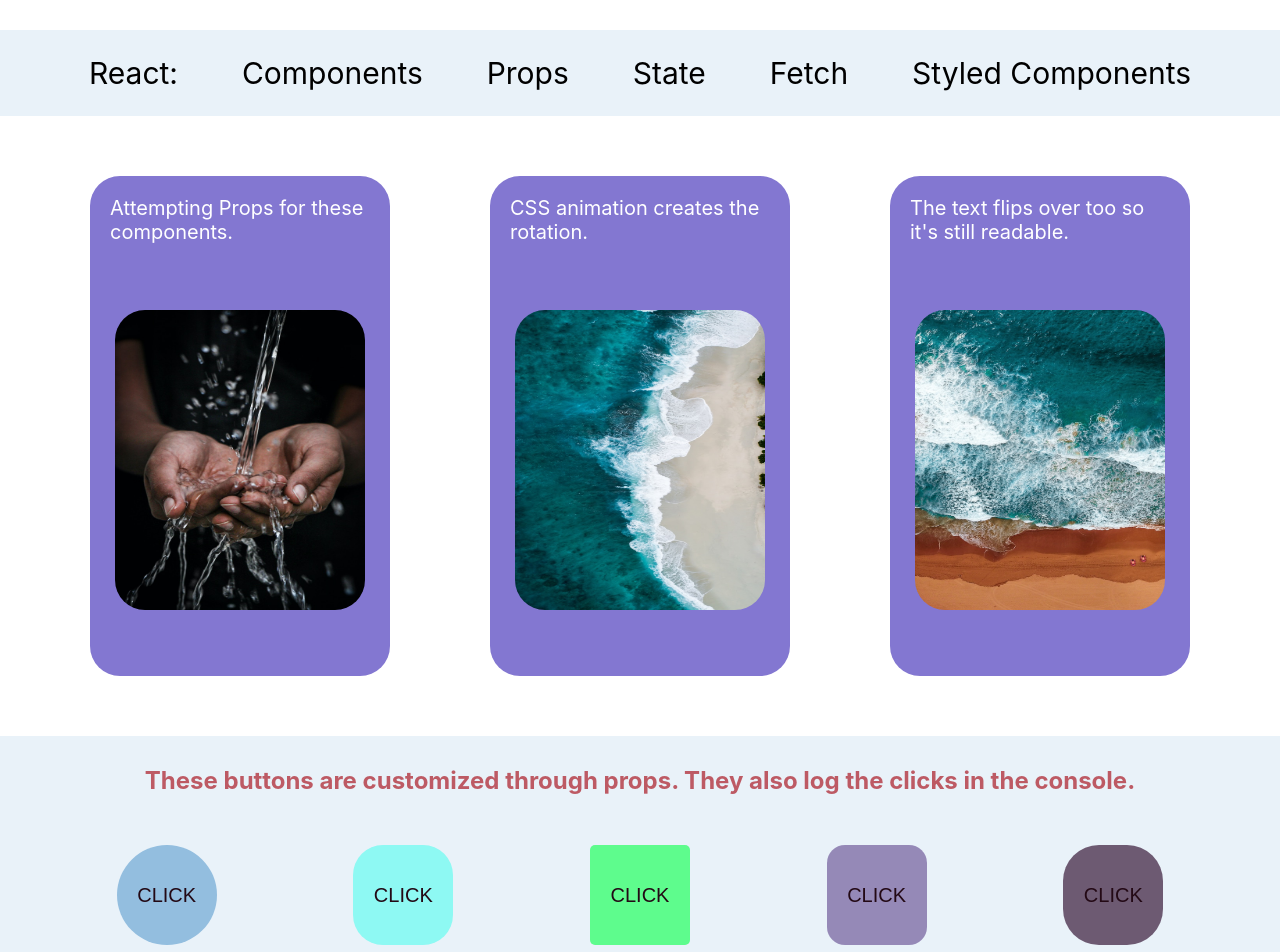
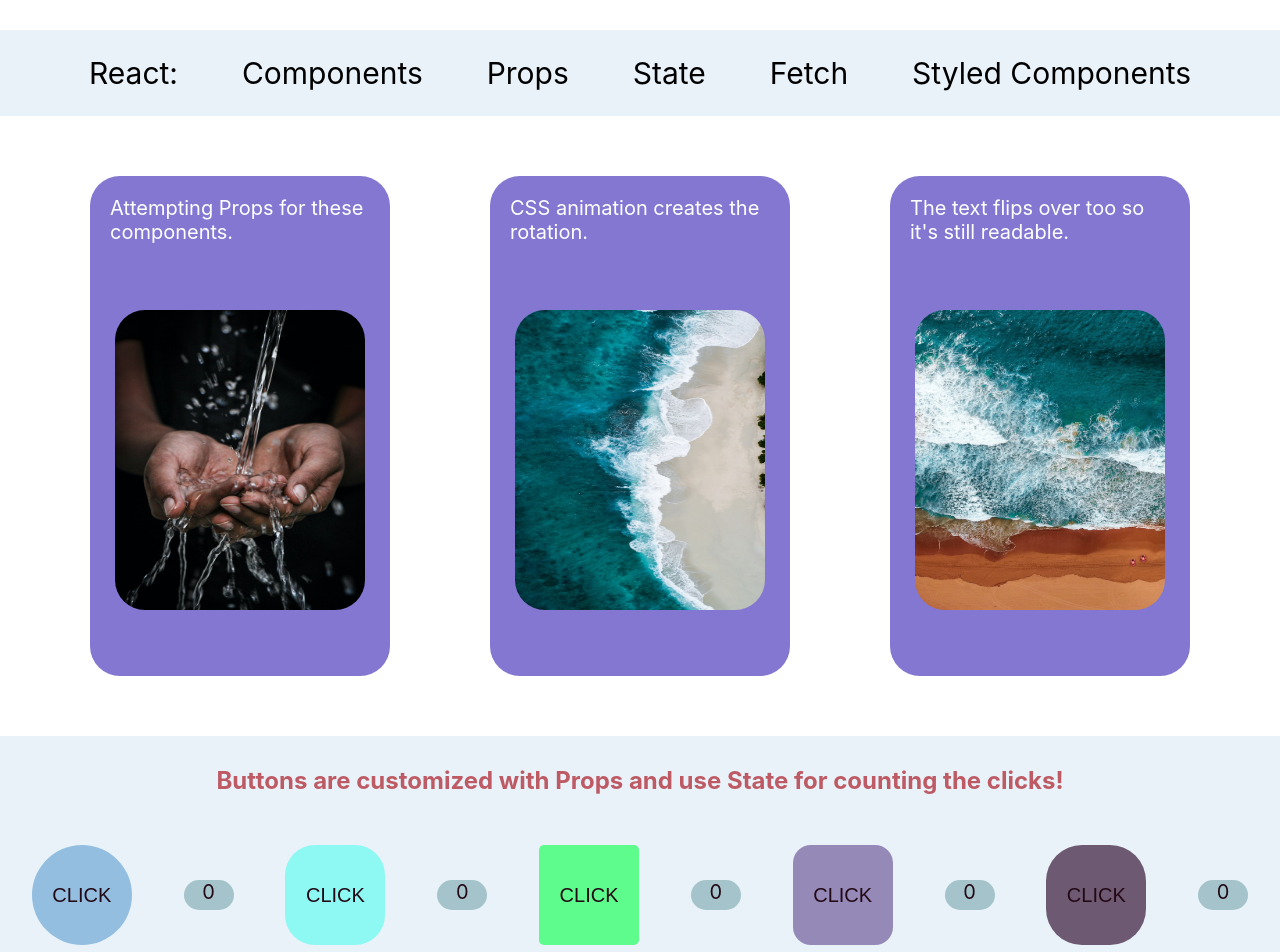
Before and after one commit to PilaPina/ReactOne, a React (Create React App) app: page / in a window 1280 px wide. Shown: the top 952 px of the page. Built offline with nearby package versions, Linux system fonts and the light colour scheme.

Commit message:
added state to buttons. Count and onMouseEnter. Added to Readme.

```diff
--- a/src/App.tsx
+++ b/src/App.tsx
@@ -24,7 +24,7 @@ function App() {
         <InfoCards text="The text flips over too so it's still readable." imageSrc={imageSrc3} />
       </div>
       <div className='buttonContainer'>
-        <h2 className="text">These buttons are customized through props. They also log the clicks in the console.</h2>
+        <h2 className="text">Buttons are customized with Props and use State for counting the clicks!</h2>
         <div className='buttonDiv'>
           <Button color="rgb(147, 190, 223)" radius={50}></Button>
           <Button color="rgb(142, 249, 243)" radius={30}></Button>
--- a/src/Button.tsx
+++ b/src/Button.tsx
@@ -1,4 +1,7 @@
-// // Define a type `Props` for the properties that the `Button` component can accept.
+import {useState} from 'react';
+// useState and setFunction. When we create a variable using useState, it returns an array with two elements: the current state value and a function to update that state. That function is called setFunction.
+
+// Define a type `Props` for the properties that the `Button` component can accept.
 type Props = {
     color?:string   // this is if we want different colors, it's a parameter, but it complains at first and then we specify color. Also put {color} inside the const Button
                     // we define the color for buttons int the app.tsx
@@ -9,6 +12,8 @@ type Props = {
 // We added more buttons into app.tsx with different styles, we use props for that (same as html attributes, like href, class, id etc)
 
 const Button  = ({color, radius}:Props) => {   // have to add color and radius in the button variable
+    const [count, setCount] = useState(0);   //  The count is the current state value. And setCount is the setFunction.
+
     const styles = {    // this needs to be an object. Here I am adding more styles to the button below.
         backgroundColor: color || "rgb(109, 90, 114)",
         borderRadius: radius? radius+"px": "5px",   // this is saying if radius is defined then we'll add px to it or else have the radius be 10px.
@@ -20,15 +25,40 @@ const Button  = ({color, radius}:Props) => {   // have to add color and radius i
         cursor: "pointer",
         borderStyle: "hidden",
     }
-    // Define a function `handleClick` that will be called when the button is clicked.
+
+    const textStyle = {
+        backgroundColor: "rgba(4, 88, 94, 0.3)",
+        height: "30px",
+        width: "50px",
+        fontSize: "20px",
+        color: "rgb(35, 9, 21)",
+        margin: "20px",
+        borderRadius: "50px",
+        borderStyle: "hidden",
+    }
+    // Define a function `handleClick` that will be called when the button is clicked. Adding `state` (count) to it.
     const handleClick = () => {
+        setCount(count + 1);
         console.log("This Button Was Clicked!");
     }
     // Return a button element with the defined styles and click handler.
+    // Added onMouseEnter/onMouseLeave to buttons. When mouse enters it changes color, when mouse leaves it reverts to it's original color.
     return (
     <>
-     <button style={styles} className="button" onClick={handleClick}>CLICK</button>
-       {/*  <button style={{backgroundColor:color}}>click me</button>  ||  style={{}} we can create a css file but we can also use a style tag and put double curly. First curly says we're using JS in our html, that means an object is coming. Our object will represent color. In JS we use Capitals and not dashes*/}
+     <button style={styles}
+        className="button"
+        onClick={handleClick}
+        onMouseEnter={e => {
+            (e.target as HTMLElement).style.backgroundColor = 'rgba(147, 190, 223, 0.2)';
+            console.log('onMouseEnter')
+        }}
+        onMouseLeave={e => {
+            (e.target as HTMLElement).style.backgroundColor = color || "rgb(109, 90, 114)";
+            console.log('onMouseLeave')
+        }}>
+            CLICK
+    </button>
+     <p style={textStyle} className="counter">{count}</p>
     </>
     )
 }
--- a/src/Navbar.tsx
+++ b/src/Navbar.tsx
@@ -25,7 +25,7 @@ const Navbar = () => {
         <li>React:</li>
         <li><a href="https://react.dev/learn/your-first-component" target="_blank" rel="noopener noreferrer">Components</a></li>
         <li><a href="https://react.dev/learn/passing-props-to-a-component" target="_blank" rel="noopener noreferrer">Props</a></li>
-        <li>State</li>
+        <li><a href="https://react.dev/learn/state-as-a-snapshot" target="_blank" rel="noopener noreferrer">State</a></li>
         <li>Fetch</li>
         <li>Styled Components</li>
       </ul>
--- a/src/index.css
+++ b/src/index.css
@@ -18,15 +18,17 @@ code {
   text-align: center;
 }
 
+/* hover for list in navbar*/
+li:hover {
+  color: rgb(189, 90, 100);
+}
+
+
+/* CSS for the cards*/
 .infocardsText {
   padding-left: 20px;
   padding-right: 20px;
   margin-bottom: 0px;
-}
-
-/* hover for list in navbar*/
-li:hover {
-  color: rgb(189, 90, 100);
 }
 
 .card {
@@ -34,22 +36,6 @@ li:hover {
   display: flex;
   flex-wrap: wrap;
   justify-content: space-around;
-}
-
-.card:hover, .cardBottom:hover {
-		transform: rotate(-180deg);
-}
-
-.card:hover p {
-  transform: rotate(180deg);
-}
-
-.cardBottom:hover p {
-  transform: rotate(180deg);
-}
-
-.button {
-  transition: 0.5 ease-in-out;
 }
 
 .cardImage {
@@ -65,17 +51,40 @@ li:hover {
   margin-bottom: 50px;
 }
 
+/* animations for cards*/
+.card:hover, .cardBottom:hover {
+		transform: rotate(-180deg);
+}
+
+.card:hover p {
+  transform: rotate(180deg);
+}
+
+.cardBottom:hover p {
+  transform: rotate(180deg);
+}
+
+
+
+/*container for the Buttons+Counters+text*/
 .buttonContainer {
   display: flex;
   flex-direction: column;
   background-color: rgba(147, 190, 223, 0.2);
 }
 
+/*container for the Buttons+Counters*/
 .buttonDiv {
   display: flex;
   flex-direction: row;
   justify-content: space-evenly;
   margin-bottom: 20px;
+  align-items: center;
+}
+
+/*Class for the Button Counter*/
+.counter {
+  text-align: center;
 }
 
 /*Navbar links. Didn't want the underline and keep the color black*/
@@ -83,15 +92,12 @@ a:link, a:visited {
   text-decoration: none;
   color: black;
 }
+
 /*Navbar links. Color change on hover*/
 a:hover {
   color: rgb(189, 90, 100);
 }
 
-.cardBottom {
-  text-align: center;
-  transition: 0.4s ease-out;
-}
 /*Container for the bottom Cards*/
 .bottomContainer {
   padding-top: 60px;
@@ -100,3 +106,8 @@ a:hover {
   flex-direction: row;
   justify-content: space-evenly;
 }
+
+.cardBottom {
+  text-align: center;
+  transition: 0.4s ease-out;
+}
```
Also changed, not shown: 1 other file (tests, documents, lock files or other folders).
